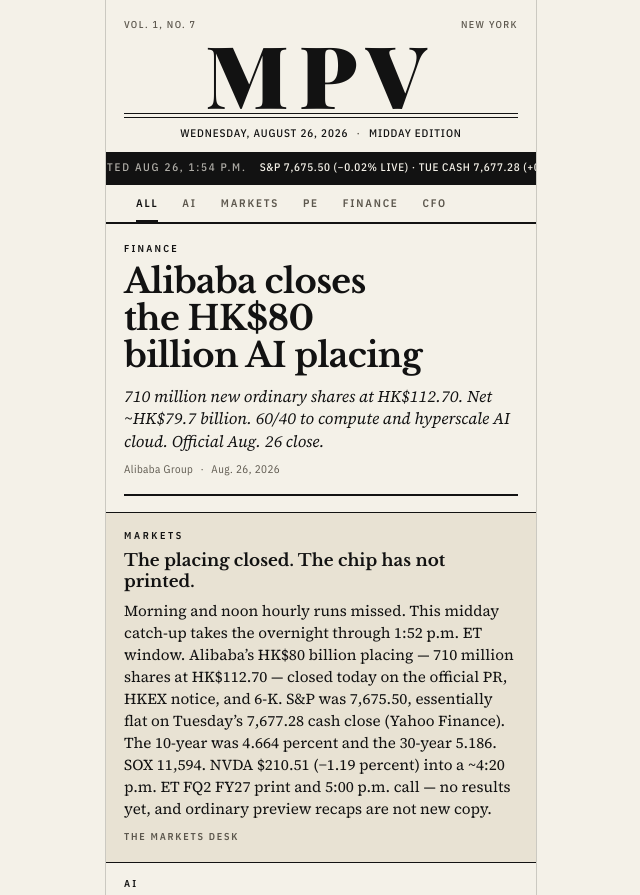
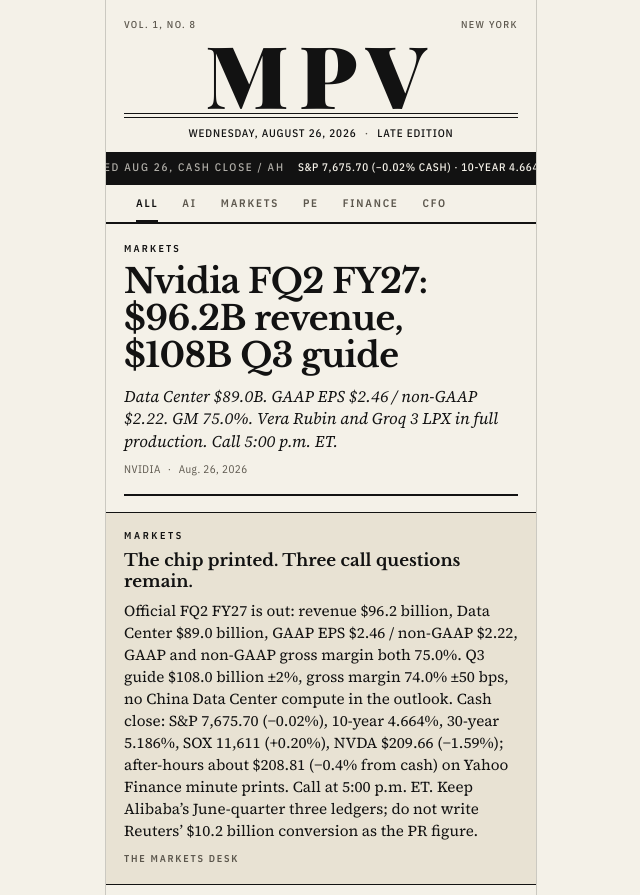
Before and after one commit to mpv-ai/mpv, a website: page index.html in a window 1280 px wide. Shown: the top 895 px of the page, without its empty margins (319-959 px from the left). Drawn offline with nearby package versions, Linux system fonts and the light colour scheme.

Commit message:
MPV Vol. 1, No. 8 — Wednesday, August 26, 2026
Late Edition. Lead nvda-fq2: official FQ2 FY27 print ($96.2B rev, DC $89.0B, GAAP/non-GAAP EPS $2.46/$2.22, GM 75.0%, Q3 $108B ±2%). Cash-close/AH tape. Keep all prior stories. Call questions flagged open/partial.

```diff
--- a/edition.json
+++ b/edition.json
@@ -1,19 +1,19 @@
 {
   "volume": 1,
-  "number": 7,
+  "number": 8,
   "city": "New York",
   "date": "Wednesday, August 26, 2026",
-  "editionLabel": "Midday Edition",
+  "editionLabel": "Late Edition",
   "tape": {
     "source": "Yahoo Finance",
-    "updated": "Aug 26, 1:54 p.m.",
-    "line": "S&P 7,675.50 (−0.02% live) · Tue cash 7,677.28 (+0.32%) · 10-year 4.664% · 30-year 5.186% · SOX 11,594 (+0.05%) · NVDA $210.51 (−1.19% live)"
+    "updated": "Aug 26, cash close / AH",
+    "line": "S&P 7,675.70 (−0.02% cash) · 10-year 4.664% · 30-year 5.186% · SOX 11,611 (+0.20%) · NVDA $209.66 (−1.59% cash) · AH ~$208.81 (−0.4% from cash)"
   },
   "deskNote": {
     "kicker": "Markets",
-    "hed": "The placing closed. The chip has not printed.",
+    "hed": "The chip printed. Three call questions remain.",
     "signed": "The Markets desk",
-    "body": "Morning and noon hourly runs missed. This midday catch-up takes the overnight through 1:52 p.m. ET window. Alibaba’s HK$80 billion placing — 710 million shares at HK$112.70 — closed today on the official PR, HKEX notice, and 6-K. S&P was 7,675.50, essentially flat on Tuesday’s 7,677.28 cash close (Yahoo Finance). The 10-year was 4.664 percent and the 30-year 5.186. SOX 11,594. NVDA $210.51 (−1.19 percent) into a ~4:20 p.m. ET FQ2 FY27 print and 5:00 p.m. call — no results yet, and ordinary preview recaps are not new copy."
+    "body": "Official FQ2 FY27 is out: revenue $96.2 billion, Data Center $89.0 billion, GAAP EPS $2.46 / non-GAAP $2.22, GAAP and non-GAAP gross margin both 75.0%. Q3 guide $108.0 billion ±2%, gross margin 74.0% ±50 bps, no China Data Center compute in the outlook. Cash close: S&P 7,675.70 (−0.02%), 10-year 4.664%, 30-year 5.186%, SOX 11,611 (+0.20%), NVDA $209.66 (−1.59%); after-hours about $208.81 (−0.4% from cash) on Yahoo Finance minute prints. Call at 5:00 p.m. ET. Keep Alibaba’s June-quarter three ledgers; do not write Reuters’ $10.2 billion conversion as the PR figure."
   },
   "comingUp": {
     "label": "Coming up",
@@ -30,8 +30,40 @@
   ],
   "stories": [
     {
+      "id": "nvda-fq2",
+      "lead": true,
+      "section": "Markets",
+      "kicker": "Markets",
+      "hed": "Nvidia FQ2 FY27: $96.2B revenue, $108B Q3 guide",
+      "dek": "Data Center $89.0B. GAAP EPS $2.46 / non-GAAP $2.22. GM 75.0%. Vera Rubin and Groq 3 LPX in full production. Call 5:00 p.m. ET.",
+      "date": "Aug. 26, 2026",
+      "source": "NVIDIA",
+      "url": "https://nvidianews.nvidia.com/news/nvidia-announces-financial-results-for-second-quarter-fiscal-2027",
+      "also": [
+        {
+          "label": "CFO Commentary (PDF)",
+          "url": "https://s201.q4cdn.com/141608511/files/doc_financials/2027/Q227/Q2FY27-CFO-Commentary.pdf"
+        },
+        {
+          "label": "SEC 8-K",
+          "url": "https://www.sec.gov/Archives/edgar/data/1045810/000104581026000073/nvda-20260826.htm"
+        },
+        {
+          "label": "Investor IR",
+          "url": "https://investor.nvidia.com/financial-info/financial-reports/default.aspx"
+        }
+      ],
+      "owner": "QUILL",
+      "action": "Call questions: (1) Groq 3 LPX near-term mix vs 2027 Rubin attach — STILL OPEN (PR: both in full production; no mix). (2) >15% early-2027 AI-server hikes memory/BOM vs GPU ASP — STILL OPEN (no company comment on the Bloomberg figure). (3) memory inflation / 2027 ASP — PARTIAL in written (supply commitments $279B primarily memory; Edge tempered by elevated memory/systems prices); no explicit 2027 GPU ASP. Listen for call color.",
+      "grafs": [
+        "NVIDIA reported fiscal second-quarter 2027 results for the quarter ended July 26, 2026: revenue $96.2 billion ($96,221 million), up 18% sequentially and 106% year over year. Data Center revenue was $89.0 billion ($89,023 million), up 18% sequentially and 117% year over year. GAAP and non-GAAP gross margins were both 75.0%. GAAP diluted EPS was $2.46; non-GAAP diluted EPS was $2.22. Edge Computing was $7.2 billion, up 13% sequentially and 27% year over year. Official release: NVIDIA Newsroom; Colette Kress CFO commentary PDF on investor.nvidia.com; Form 8-K filed Aug. 26.",
+        "Outlook for Q3 FY27: revenue $108.0 billion, plus or minus 2%, with no Data Center compute revenue from China assumed; GAAP and non-GAAP gross margins 74.0%, plus or minus 50 basis points; GAAP and non-GAAP operating expenses about $9.2 billion and $9.0 billion. Jensen Huang: “AI has reached its inflection point… Now, compute is revenue.” Vera Rubin is in full production with racks at CoreWeave, Google Cloud, Microsoft Azure, Oracle Cloud Infrastructure and Nebius. NVIDIA Groq 3 LPX is in full production. CFO commentary: Data Center driven by Blackwell Ultra; Hyperscale more than doubled year over year; ACIE +138% Y/Y; Hopper to China under 1% of Data Center; supply and capacity commitments rose from $119 billion to $279 billion, primarily memory procurement; inventory $31.6 billion ahead of Vera Rubin’s third-quarter introduction; Edge Computing tempered by elevated memory and systems prices.",
+        "Cash close (Yahoo Finance): S&P 7,675.70 (−0.02%), 10-year 4.664%, 30-year 5.186%, SOX 11,611 (+0.20%), NVDA $209.66 (−1.59%). After-hours minute prints near $208.81 (−0.4% from cash). Conference call 5:00 p.m. ET. Three desk questions for the call remain: Groq 3 LPX near-term mix versus 2027 Rubin attach; whether early-2027 AI-server price hikes above 15% are memory/BOM versus GPU ASP (Nvidia has not commented on that report); and fuller memory-inflation / 2027 ASP color beyond the $279 billion memory-weighted commitments."
+      ]
+    },
+    {
       "id": "placement-close",
-      "lead": true,
+      "lead": false,
       "section": "Finance",
       "kicker": "Finance",
       "hed": "Alibaba closes the HK$80 billion AI placing",
--- a/index.html
+++ b/index.html
@@ -4,7 +4,7 @@
   <meta charset="utf-8">
   <meta name="viewport" content="width=device-width, initial-scale=1, viewport-fit=cover">
   <title>MPV — Wednesday, August 26, 2026</title>
-  <meta name="description" content="MPV Vol. 1, No. 7. Wednesday, August 26, 2026. Midday Edition. New York.">
+  <meta name="description" content="MPV Vol. 1, No. 8. Wednesday, August 26, 2026. Late Edition. New York.">
   <meta name="theme-color" content="#121212">
   <meta name="apple-mobile-web-app-capable" content="yes">
   <meta name="mobile-web-app-capable" content="yes">
--- a/sw.js
+++ b/sw.js
@@ -1,4 +1,4 @@
-const CACHE = "mpv-hourly-20260826-no7";
+const CACHE = "mpv-hourly-20260826-no8";
 const ASSETS = [
   "./",
   "./index.html",
```
Also changed, not shown: README.md, manifest.webmanifest.
